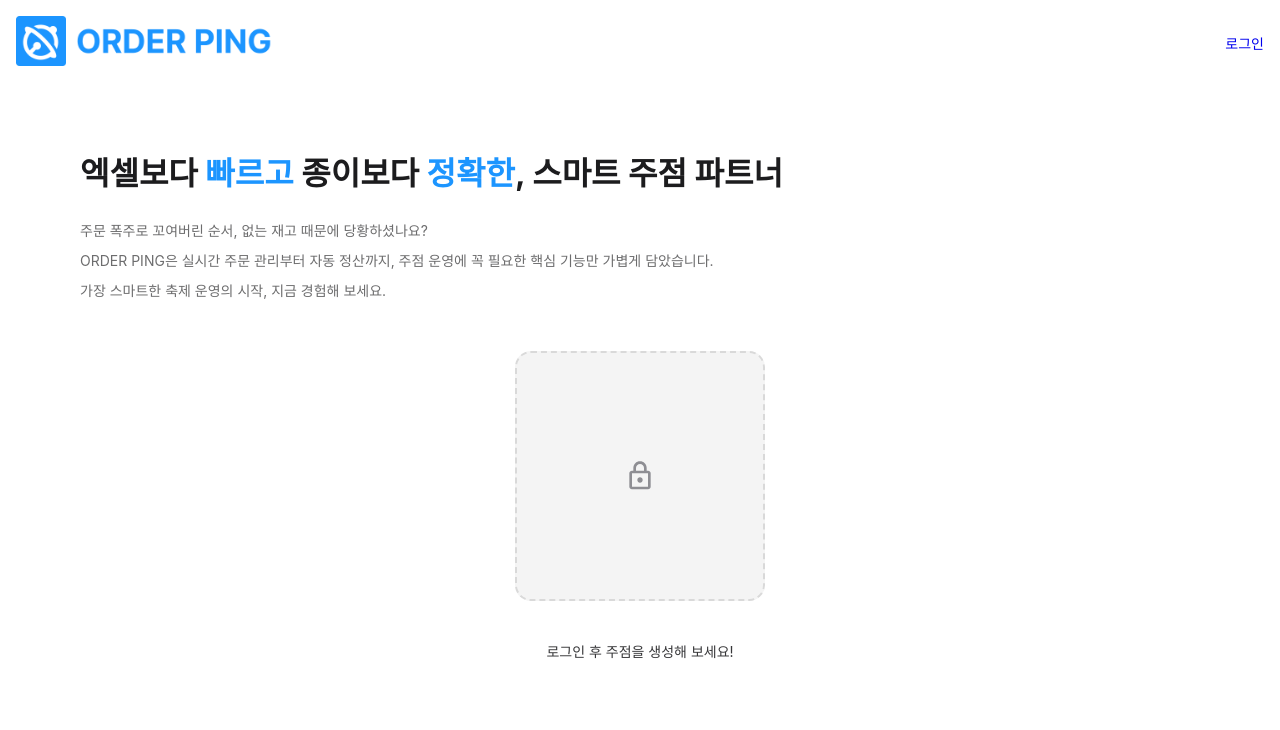
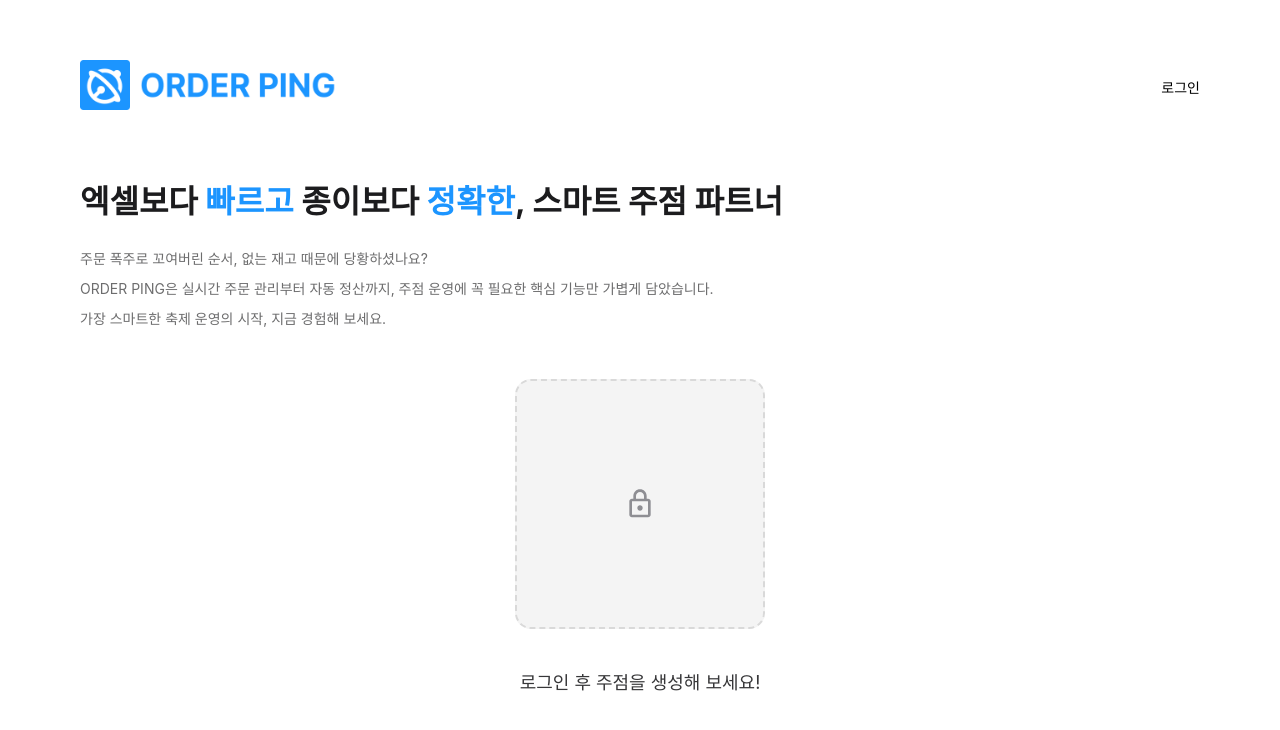
Before and after one commit to JK-Side/OrderPing-FE, a React (Vite) app: page / in a window 1280 px wide. Shown: the top 730 px of the page. Built offline with nearby package versions, Linux system fonts and the light colour scheme.

Commit message:
refactor: pd mg 수정

```diff
--- a/src/components/layout/Header/Header.module.scss
+++ b/src/components/layout/Header/Header.module.scss
@@ -1,8 +1,10 @@
+@use '@/styles/colors' as *;
+
 .header {
   display: flex;
   align-items: center;
   justify-content: space-between;
-  padding: 16px;
+  margin: 60px 80px 0px;
 }
 .logo {
   text-decoration: none;
@@ -13,4 +15,9 @@
 }
 .navItem {
   text-decoration: none;
+  color: $black;
+
+  &:hover {
+    color: $primary-50;
+  }
 }
--- a/src/pages/Home/components/GuestHome.module.scss
+++ b/src/pages/Home/components/GuestHome.module.scss
@@ -62,7 +62,7 @@
 
 .lockText {
   margin: 0;
-  font-size: 14px;
+  font-size: 18px;
   color: $gray-80;
 }
 
```
